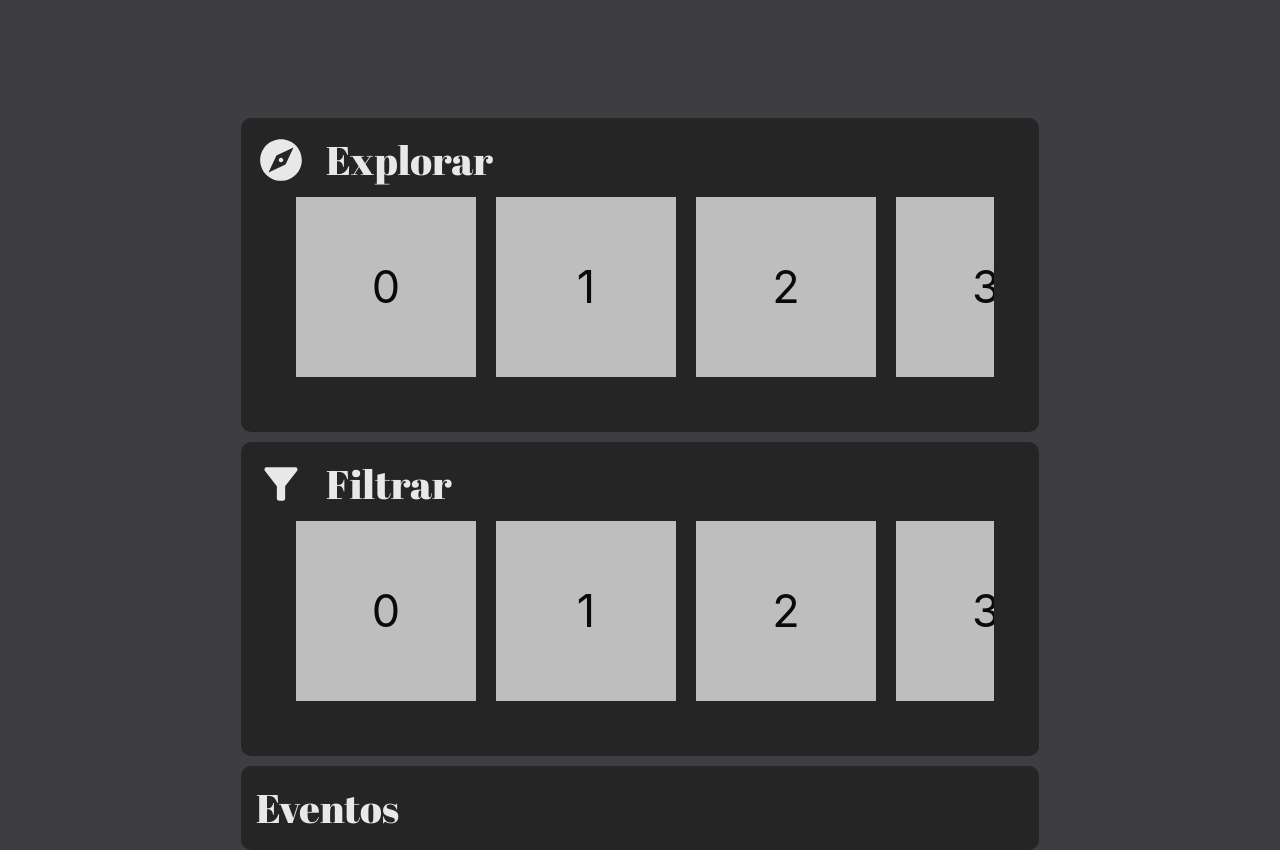
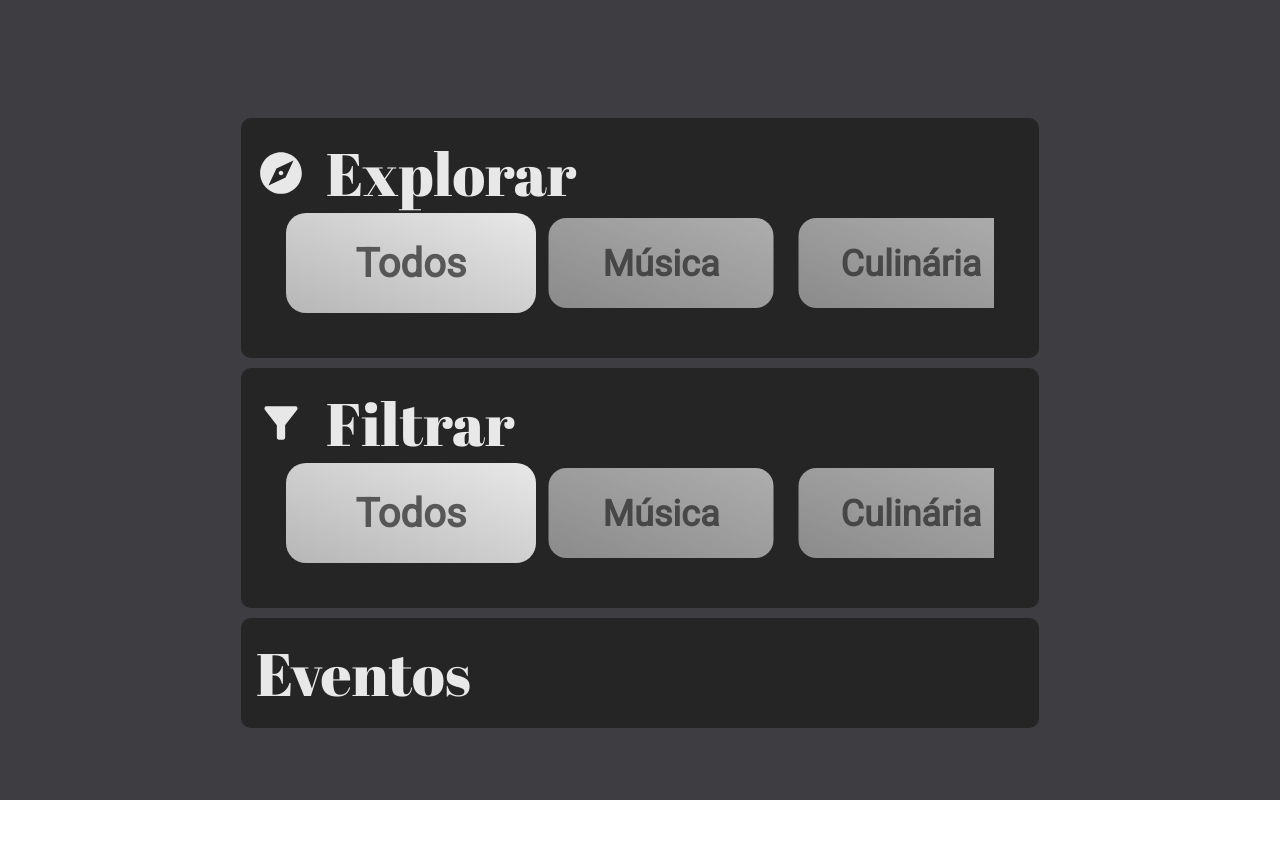
Before and after one commit to lucasouzamil/agitae-frontend, a React (Create React App) app in the folder agitae-app/: page / in a window 1280 px wide. After the commit the page ends 800 px from the top, so only its background shows below. Built offline with nearby package versions, Linux system fonts and the light colour scheme.

Commit message:
seleciona item independente

```diff
--- a/agitae-app/src/App.css
+++ b/agitae-app/src/App.css
@@ -38,6 +38,6 @@
 * {
     transition:
         color 0.3s ease,
-        background-color 0.3s ease,
+        background-color 0.2s ease,
         border 0.3s ease;
 }
--- /dev/null
+++ b/agitae-app/src/components/main/components/eventType/eventType.css
@@ -0,0 +1,21 @@
+.container {
+    background: linear-gradient(to top right,var(--primary-color-oposite), var(--tertiary-color-oposite));
+    border-radius: 20px;
+    height: 100px;
+    width: 250px;
+}
+
+.name{
+    margin: 0;
+    padding: 0;
+    display: flex;
+    align-items: center;
+    justify-content: center;
+    height: inherit;
+    width: inherit;
+    font-family: var(--secondary-font);
+    font-size: 40px;
+    font-weight: bold;
+    color:var(--primary-color);
+    opacity: 0.7;
+}
--- /dev/null
+++ b/agitae-app/src/components/main/components/eventType/index.js
@@ -0,0 +1,10 @@
+import React from "react";
+import './eventType.css'
+
+export default function EventType(props) {
+    return (
+        <div className="container">
+            <p className="name">{props.name}</p>
+        </div>
+    );
+}
--- a/agitae-app/src/components/main/components/scrollrow/index.js
+++ b/agitae-app/src/components/main/components/scrollrow/index.js
@@ -2,6 +2,7 @@ import React, { useState, useEffect } from "react";
 import './scrollrow.css'
 import KeyboardArrowLeftIcon from '@mui/icons-material/KeyboardArrowLeft';
 import KeyboardArrowRightIcon from '@mui/icons-material/KeyboardArrowRight';
+import EventType from "../eventType";
 
 export default function ScrollRow(props) {
     const [scrollX, setScrollX] = useState(0);
@@ -17,8 +18,8 @@ export default function ScrollRow(props) {
     }, []);
 
     const calcSizeItemList = () => {
-        const item = document.getElementById("0");
-        const itensList = document.getElementById("item--list");
+        const itensList = document.getElementById(`item--list-${props.scrollId}`);
+        const item = itensList.firstElementChild;
         const scrollRowListArea = document.getElementById("scrollRow--listarea");
         if (item && itensList) {
             const widthItem = item.offsetWidth;
@@ -47,18 +48,38 @@ export default function ScrollRow(props) {
         setScrollX(x);
     };
 
-    const changeMe = (event) => {
+    /* const changeMe = (event) => {
         const selectedId = event.currentTarget.id;
-        console.log(typeof(selectedId));
+        console.log(typeof (selectedId));
         for (let i = 0; i <= (nItens - 1); i++) {
             let item = document.getElementById(i);
-            if (i.toString() === selectedId){
+            if (item) {
+                if (i.toString() === selectedId) {
                     item.setAttribute('selected-item', 'true');
-            } else{
+                } else {
                     item.setAttribute('selected-item', 'false');
                 }
             }
+        }
+    }; */
+
+    const changeMe = (event) => {
+        const selectedId = event.currentTarget.id;
+        const dadElement = document.getElementById(`item--list-${props.scrollId}`);
+        const childElements = dadElement.children;
+        for (let i = 0; i < childElements.length; i++) {
+            const childElement = childElements[i];
+            console.log(childElement.id + ' ' + selectedId);
+            if (childElement.id === selectedId) {
+                childElement.setAttribute('selected-item', 'true');
+            } else {
+                childElement.setAttribute('selected-item', 'false');
+            }
+        }
+        console.log('');
 };
+
+
 
 return (
     <div className="scrollRow">
@@ -67,27 +88,18 @@ export default function ScrollRow(props) {
         </div>
         <div className="scrollRow--listarea" id="scrollRow--listarea">
             <div className="scrollRow--list" style={{ marginLeft: scrollX }}>
-                    <div className="item--list" id="item--list">
-                        <div className="item" id="0" selected-item='false' onClick={changeMe}>
-                            <div className="teste">0</div>
+                <div className="item--list" id={`item--list-${props.scrollId}`}>
+                    <div className="item" id={`scrollRow-${props.scrollId}-0`} selected-item='true' onClick={changeMe}>
+                        <EventType name='Todos'></EventType>
                     </div>
-                        <div className="item" id="1" selected-item='false' onClick={changeMe}>
-                            <div className="teste">1</div>
+                    <div className="item" id={`scrollRow-${props.scrollId}-1`} selected-item='false' onClick={changeMe}>
+                        <EventType name='Música'></EventType>
                     </div>
-                        <div className="item" id="2" selected-item='false' onClick={changeMe}>
-                            <div className="teste">2</div>
+                    <div className="item" id={`scrollRow-${props.scrollId}-2`} selected-item='false' onClick={changeMe}>
+                        <EventType name='Culinária'></EventType>
                     </div>
-                        <div className="item" id="3" selected-item='false' onClick={changeMe}>
-                            <div className="teste">3</div>
-                        </div>
-                        <div className="item" id="4" selected-item='false' onClick={changeMe}>
-                            <div className="teste">4</div>
-                        </div>
-                        <div className="item" id="5" selected-item='false' onClick={changeMe}>
-                            <div className="teste">5</div>
-                        </div>
-                        <div className="item" id="6" selected-item='false' onClick={changeMe}>
-                            <div className="teste">6</div>
+                    <div className="item" id={`scrollRow-${props.scrollId}-3`} selected-item='false' onClick={changeMe}>
+                        <EventType name='Cultural'></EventType>
                     </div>
                 </div>
             </div>
--- a/agitae-app/src/components/main/components/scrollrow/scrollrow.css
+++ b/agitae-app/src/components/main/components/scrollrow/scrollrow.css
@@ -47,8 +47,8 @@
 }
 
 .teste {
-    height: 200px;
-    width: 200px;
+    height: 300px;
+    width: 300px;
     background-color: white;
     font-size: 50px;
     display: flex;
--- a/agitae-app/src/components/main/index.js
+++ b/agitae-app/src/components/main/index.js
@@ -4,7 +4,7 @@ import ExploreIcon from '@mui/icons-material/Explore';
 import FilterAltIcon from '@mui/icons-material/FilterAlt';
 import ScrollRow from './components/scrollrow'
 
-export default function Mains(props) {
+export default function Main(props) {
 
     return (
         <main color-theme={props.theme}>
@@ -13,14 +13,14 @@ export default function Mains(props) {
                     <ExploreIcon className="section-main-header-icon" style={{ fontSize: 50 }}></ExploreIcon>
                     <p className="section-title" id='section-main-header-icon-title'>Explorar</p>
                 </div>
-                <ScrollRow></ScrollRow>
+                <ScrollRow scrollId='0'></ScrollRow>
             </section>
             <section className="section-main">
                 <div className="section-main-header">
                     <FilterAltIcon className="section-main-header-icon" style={{ fontSize: 50 }}></FilterAltIcon>
                     <p className="section-title" id='section-main-header-icon-title'>Filtrar</p>
                 </div>
-                <ScrollRow></ScrollRow>
+                <ScrollRow scrollId='1'></ScrollRow>
             </section>
             <section className="section-main">
                 <div className="section-main-header">
--- a/agitae-app/src/components/main/main.css
+++ b/agitae-app/src/components/main/main.css
@@ -37,7 +37,7 @@ main {
 .section-title {
     margin: 0;
     font-family: var(--primary-font);
-    font-size: 40px;
+    font-size: 60px;
 }
 
 #section-main-header-icon-title {
```
Lines whose indentation alone changed are shown as unchanged.
